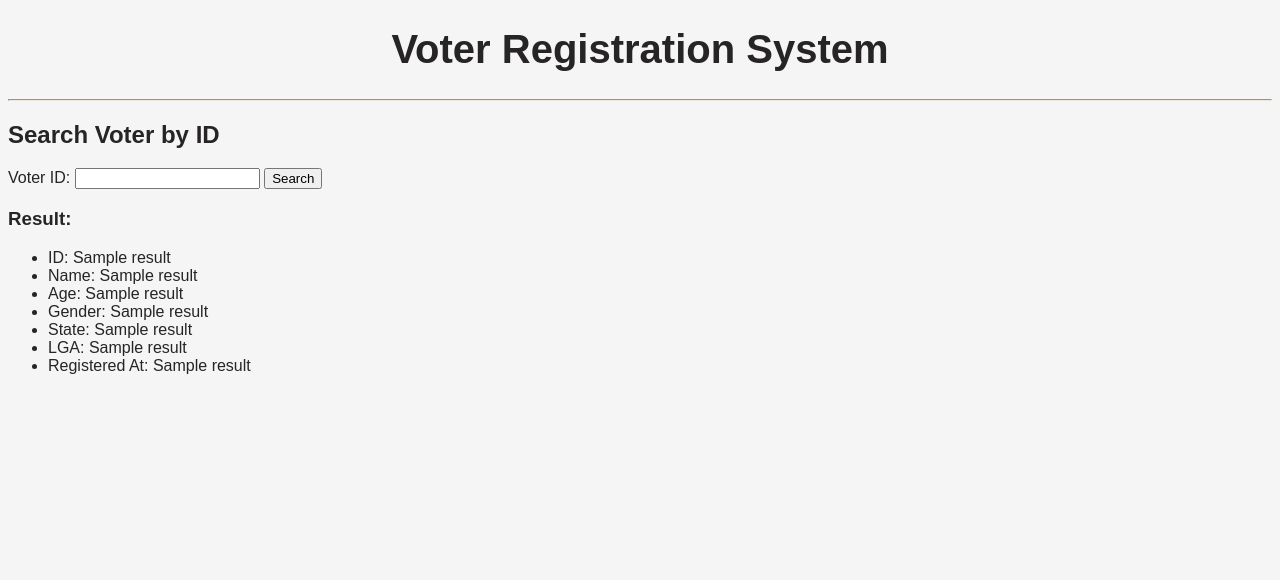
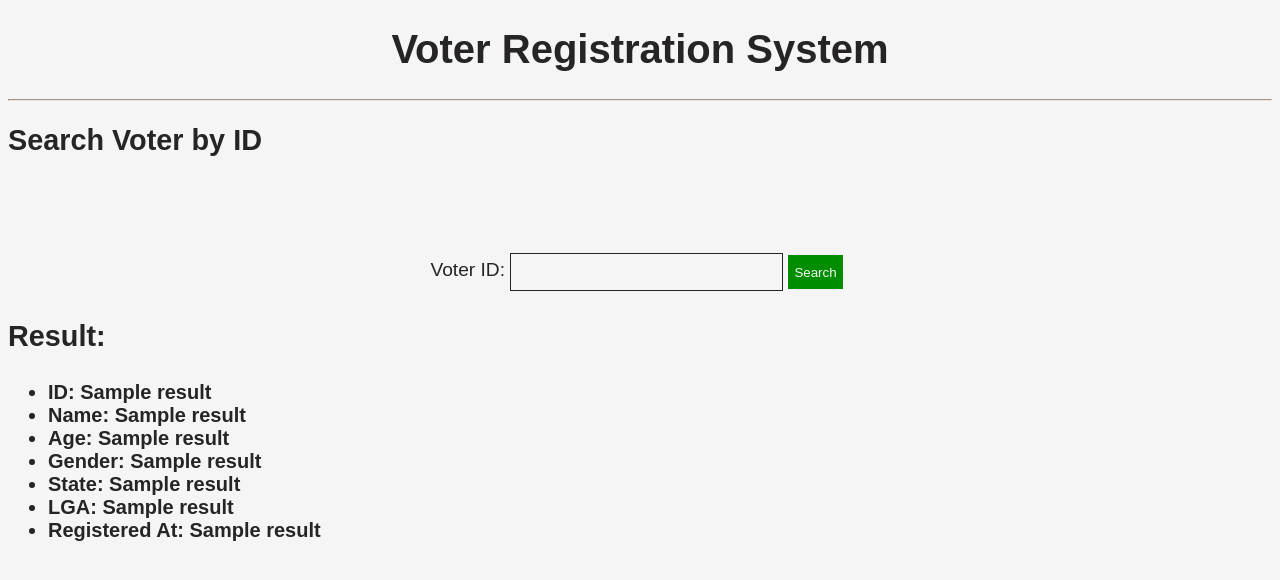
Before and after one commit to shiranezu/VRS, a Flask app: template templates/search.html in a window 1280 px wide. Shown: the part 59-639 px from the top of the page. Run offline with Flask 3, Linux system fonts and the light colour scheme; the template is opened without the code that fills it: most values are stand-ins (such as "Sample title", 1, 10 or a date in 2020).

Commit message:
More css designs to the other html pages

```diff
--- a/templates/search.html
+++ b/templates/search.html
@@ -1,9 +1,52 @@
+<!DOCTYPE html>
+<html lang="en">
+<head>
+    <meta charset="UTF-8">
+    <meta name="viewport" content="width=device-width, initial-scale=1.0">
+    <title>Search Page</title>
+    <style>
+        #search{
+            margin-left: 22em;
+            margin-top: 5em;
+            font-size: 1.2em;
+        }
+        #txt-box{
+            width: 20em;
+            border: 1px solid #262424;
+            background: whitesmoke;
+            height: 2.5em;
+            color: #262424;
+        }
+        #b-btn{
+            height: 2.6em;
+            background-color: #008d00;
+            color: whitesmoke;
+            border: none;
+            margin-right: 20px;
+        }
+        #b-btn:hover{
+            background-color: whitesmoke;
+            color: #008d00;
+            border-color: #008d00;
+            border: 1px solid;
+        }
+        h2, h3{
+            font-size: 1.8em;
+        }
+        ul, p{
+            /* margin-left: 25em; */
+            font-size: 20px;
+            font-weight: bold;
+        }
+    </style>
+</head>
+<body>
     {% extends 'base.html' %}
     {% block content %}
     <h2>Search Voter by ID</h2>
-<form method="post">
-    Voter ID: <input type="text" name="voter_id">
-    <input type="submit" value="Search">
+    <form id="search" method="post">
+        Voter ID: <input type="text" name="voter_id" id="txt-box">
+        <input type="submit" value="Search" id="b-btn">
     </form>
     {% if result %}
         <h3>Result:</h3>
@@ -20,3 +63,5 @@
         <p>No voter found.</p>
     {% endif %}
     {% endblock %}
+</body>
+</html>
```
Also changed, not shown: templates/voters.html (+49 -2 lines). Lines whose indentation alone changed are shown as unchanged.
